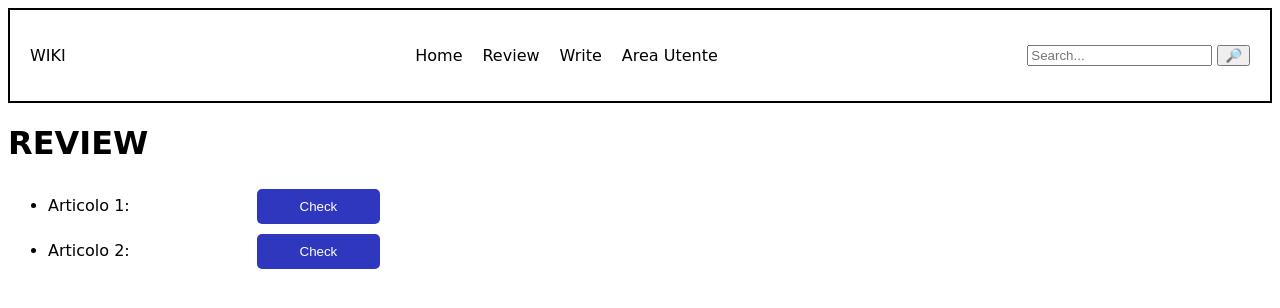
After one commit to blondones/5C_BianchinFalconeMeregalliMarra_wiki, a PHP site: page /HTML/articoliInBozza.html in a window 1280 px wide. The commit adds this page. Shown: the top 308 px of the page. Run offline with PHP 8.4, Linux system fonts and the light colour scheme; some web fonts are replaced.

Commit message:
pagina articoli in bozza

```diff
--- a/src/CSS/style.css
+++ b/src/CSS/style.css
@@ -65,3 +65,12 @@ body {
     font-size:xx-large;
     margin-top: 5%;
 }
+.bottoneArticolo{
+    background-color: #2e37be;
+    color: white;
+    width: 10%;
+    padding: 10px;
+    margin: 5px 10%;
+    border-radius: 5px;
+    border: 1px;
+}
--- /dev/null
+++ b/src/HTML/articoliInBozza.html
@@ -0,0 +1,29 @@
+<!DOCTYPE html>
+<html lang="en">
+<head>
+    <meta charset="UTF-8">
+    <meta name="viewport" content="width=device-width, initial-scale=1.0">
+    <link rel="stylesheet" href="../CSS/style.css">
+</head>
+<body>
+    <nav class="navbar">
+        <div class="logo">WIKI</div>
+        <ul class="nav-links">
+            <li><a href="../HTML/visioniArticoli.html">Home</a></li>
+            <li><a href="#">Review</a></li>
+            <li><a href="#">Write</a></li>
+            <li><a href="../HTML/areapersonale.html">Area Utente</a></li>
+        </ul>
+        <div class="user-area">
+            <input type="text" placeholder="Search...">
+            <button>🔎</button>
+        </div>
+    </nav>
+    <h1 id="scrittaReview">REVIEW</h1>
+    <ul id="listaArticoli">
+        <li class="articolo">Articolo 1: <button type="button" id="bottoneA1" class="bottoneArticolo">Check</button></li>
+        <li class="articolo">Articolo 2: <button type="button" id="bottoneA2" class="bottoneArticolo">Check</button></li>
+    </ul>
+
+</body>
+</html>
```
